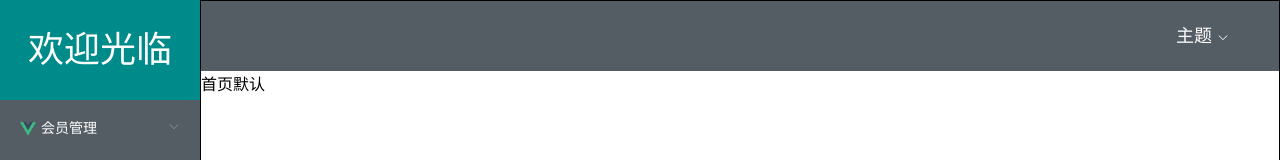
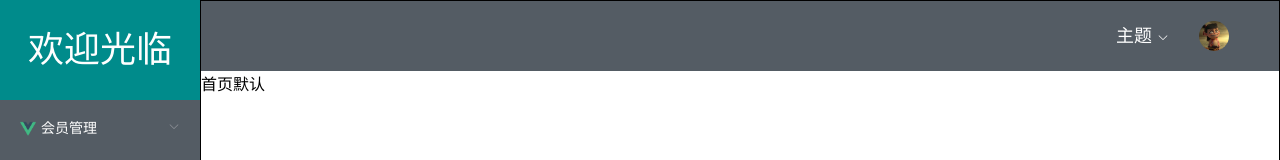
Before and after one commit to XiFanYin/webtest, a Vue app: page /home in a window 1280 px wide. Shown: the top 160 px of the page. Built offline with nearby package versions, Linux system fonts and the light colour scheme; sample sign-in values are in the browser's storage.

Commit message:
主页布局

```diff
--- a/src/store/index.js
+++ b/src/store/index.js
@@ -11,10 +11,19 @@ export default new Vuex.Store({
     //声明成对象，里边放动态数据
     obj: {},
     //主题数据,默认数据
-    theme: {
-      default: "545c64",
-      blue: "#101f30",
-      red: "#7c1823"}
+    theme: [{
+        name: "默认灰",
+        value: "#545c64"
+      },
+      {
+        name: "天空蓝",
+        value: "#101f30"
+      },
+      {
+        name: "中国红",
+        value: "#7c1823"
+      },
+    ]
   },
   mutations: {
     setStateVal(state, obj) {
--- a/src/views/home.vue
+++ b/src/views/home.vue
@@ -6,7 +6,7 @@
       <el-menu
         unique-opened
         class="el-menu-vertical-demo mymenu"
-        background-color="#545c64"
+        :background-color="themeColor"
         text-color="#fff"
         @select="selecet"
         active-text-color="#ffd04b"
@@ -36,13 +36,29 @@
     <div class="right">
       <!-- title -->
       <div class="nav_bar">
+        <div class="user">
+          <el-dropdown trigger="click">
+            <div class="el-dropdown-link">
+              <img src="../assets/userpic.jpg" class="picture" />
+            </div>
+            <el-dropdown-menu slot="dropdown">
+              <el-dropdown-item @click.native="loginOut()">退出登录</el-dropdown-item>
+            </el-dropdown-menu>
+          </el-dropdown>
+        </div>
+
         <div class="theme">
           <el-dropdown trigger="click">
             <span class="el-dropdown-link">
               主题<i class="el-icon-arrow-down el-icon--right"></i>
             </span>
             <el-dropdown-menu slot="dropdown">
-              <el-dropdown-item>红色</el-dropdown-item>
+              <el-dropdown-item
+                v-for="(themeitem, index) in $store.state.theme"
+                :key="index"
+                @click.native="changeTheme(themeitem)"
+                >{{ themeitem.name }}</el-dropdown-item
+              >
             </el-dropdown-menu>
           </el-dropdown>
         </div>
@@ -58,14 +74,28 @@ export default {
     return {
       //菜单数据
       menudata: [],
+      //主题颜色默认值
+      themeColor: "#545c64",
     };
   },
 
   methods: {
-    //某个条目被点击
+    //左导航点击
     selecet(index) {
       this.$router.push(index);
     },
+    //切换主题点击
+    changeTheme(themeItem) {
+      this.themeColor = themeItem.value;
+      //改变scss定义的变量值
+      document
+        .getElementsByTagName("body")[0]
+        .style.setProperty("--theme-color", this.themeColor);
+    },
+    //退出登录
+    loginOut(){
+
+    }
   },
   mounted() {
     //请求菜单
@@ -77,6 +107,9 @@ export default {
 </script>
 
 <style lang="scss" scoped>
+//定义css变量，--theme-color,为js操作此变量需要用到的KEY
+$themeColor: var(--theme-color, #545c64);
+
 .home {
   width: 100%;
   height: 100vh;
@@ -109,22 +142,32 @@ export default {
     .nav_bar {
       width: 100%;
       height: 70px;
-      background: #545c64;
       display: flex;
       flex-direction: row-reverse;
+      //引用变量
+      background: $themeColor;
+      //
+      .user {
+        margin-right: 50px;
+        height: 70px;
+
+        .el-dropdown-link {
+          color: #ffffff;
+          font-size: 18px;
+           height: 70px;
+           display: flex;
+           align-items: center;
+          .picture {
+            width: 30px;
+            height: 30px;
+            display: inline-block;
+            border-radius: 50%;
+          }
         }
       }
 
       .theme {
-    margin-right: 50px;
-  }
-
-  /* 修改ui库样式 */
-  /*   ::v-deep .el-icon-arrow-down:before {
-    content: "";
-  } */
-}
-
+        margin-right: 30px;
         .el-dropdown-link {
           cursor: pointer;
           color: #ffffff;
@@ -134,12 +177,14 @@ export default {
         .el-icon-arrow-down {
           font-size: 12px;
         }
+      }
+    }
+  }
 
-.demonstration {
-  display: block;
-  color: #545c64;
-  font-size: 18px;
-  margin-bottom: 20px;
+  /* 修改ui库样式 */
+  /* ::v-deep .el-icon-arrow-down:before {
+    content: "";
+  } */
 }
 
 .el-dropdown-menu {
```
Also changed, not shown: src/assets/userpic.jpg (added). Lines whose indentation alone changed are shown as unchanged.
